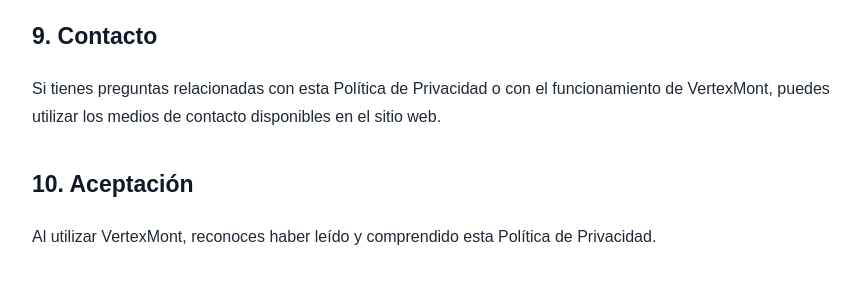
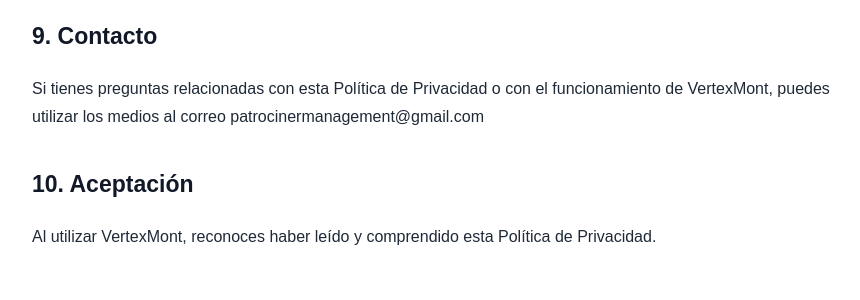
Before and after one commit to MAG-HACK/VERTEXMONT, a Flask app: page /privacy in a window 1280 px wide. Shown: the part 2053-2353 px from the top of the page, without its empty margins (203-1063 px from the left). Run offline with Flask 3, Linux system fonts and the light colour scheme.

Commit message:
tikrok verify

```diff
--- a/templates/privacy.html
+++ b/templates/privacy.html
@@ -1,4 +1,3 @@
-
 <!DOCTYPE html>
 <html lang="es">
 <head>
@@ -228,8 +227,7 @@
         <p>
             Si tienes preguntas relacionadas con esta Política de
             Privacidad o con el funcionamiento de VertexMont, puedes
-            utilizar los medios de contacto disponibles en el sitio
-            web.
+            utilizar los medios al correo patrocinermanagement@gmail.com
         </p>
 
         <h2>10. Aceptación</h2>
```
